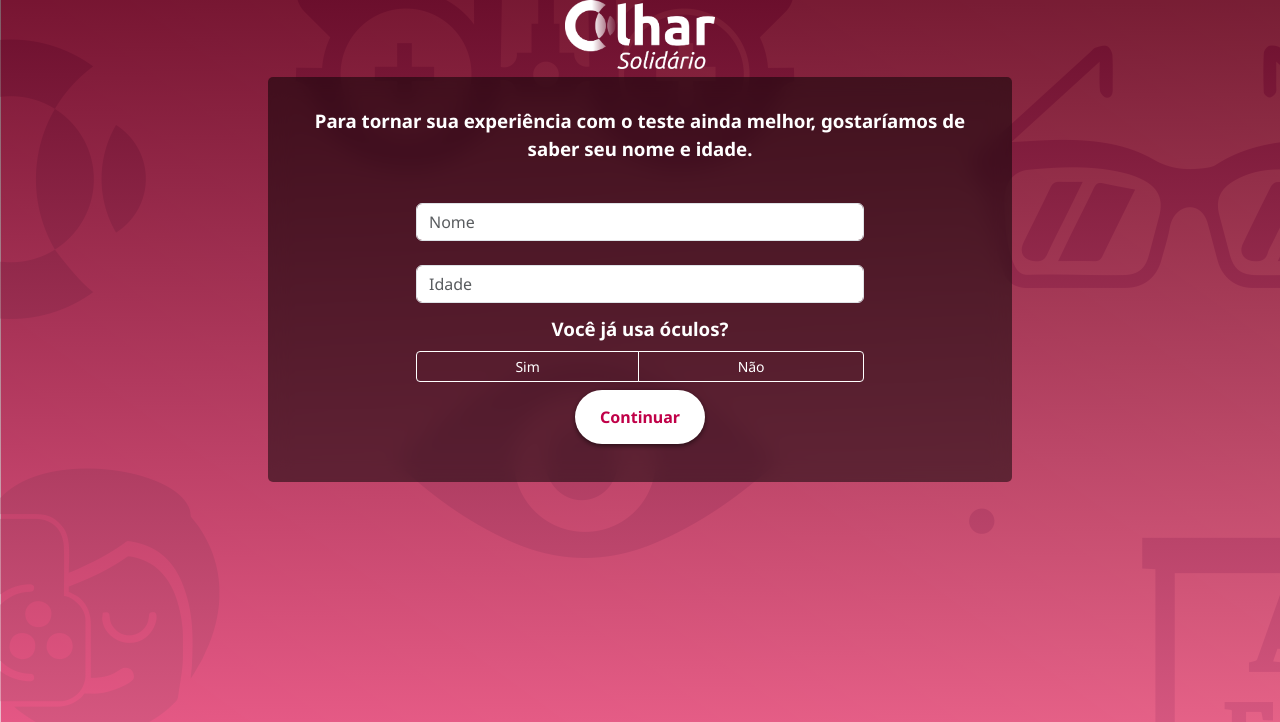
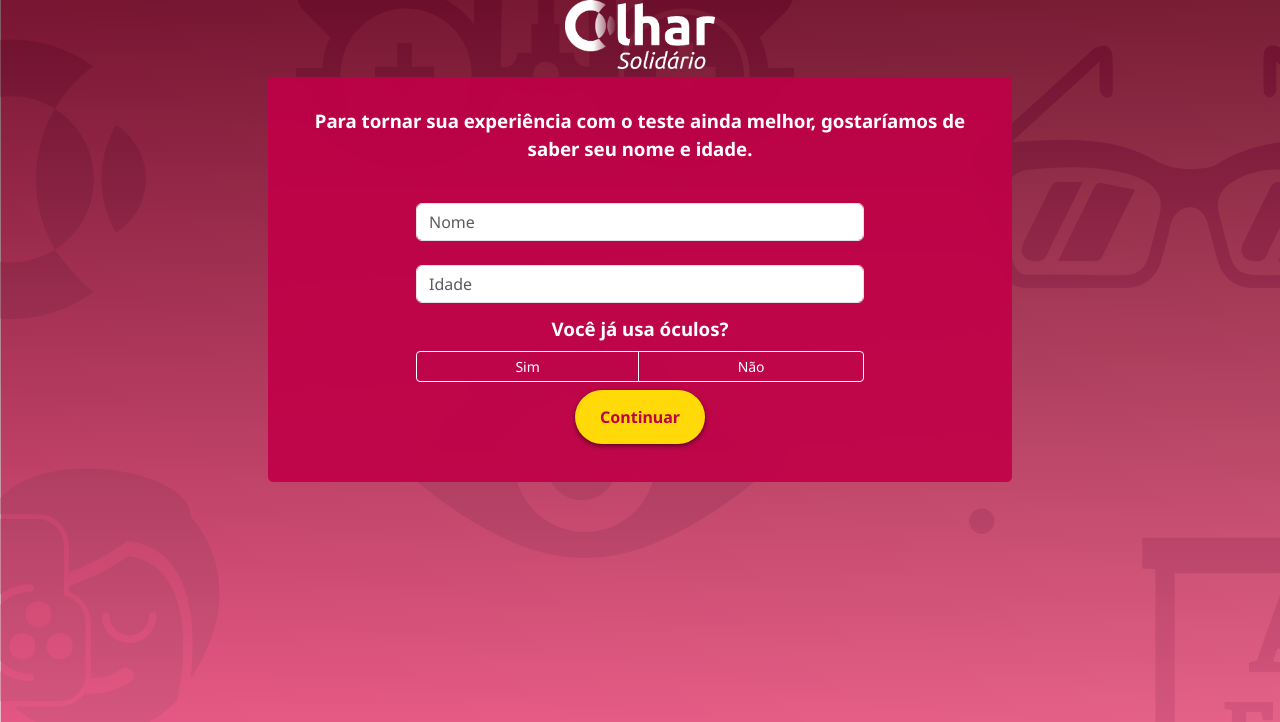
Before and after one commit to OtaviioSS/testevisao_olharsolidario, a PHP site: the page made by view/home.php in a window 1280 px wide. Shown: the top 722 px of the page. Run offline with PHP 8.4, Linux system fonts and the light colour scheme; the template is opened without the code that fills it, so the values that code supplies are empty; some libraries are stand-ins or nearby versions.

Commit message:
Atualizando cores de layout

```diff
--- a/src/util/script.js
+++ b/src/util/script.js
@@ -9,7 +9,7 @@ $(document).ready(function () {
     $('#inputWhatsapp').inputmask('(99) 99999-9999');
 
     var base_color = "#ffffff";
-    var active_color = "#144c8c";
+    var active_color = "#ffda0b";
 
 
     var child = 1;
--- a/src/util/style.css
+++ b/src/util/style.css
@@ -76,7 +76,7 @@ section {
     max-width: 800px;
     min-height: 300px;
     margin: 8px auto;
-    background: rgba(0, 0, 0, 0.5);
+    background: rgba(192, 0, 72, 0.9);
     backdrop-filter: blur(10px);
     border-radius: 5px;
 }
@@ -209,9 +209,8 @@ section {
 
 .next-button {
     border: none;
-    background-color: #ffffff;
+    background-color: #ffda08;
     color: #c00048 !important;
-    background-image: linear-gradient(right, #ffda0d, #ffee75) !important;
 }
 
 .next-button:hover {
@@ -256,3 +255,7 @@ h5,h3,h1{
     width: 200px;
 
 }
+
+circle:focus, rect:active{
+    fill: #ffda0b !important;
+}
```
